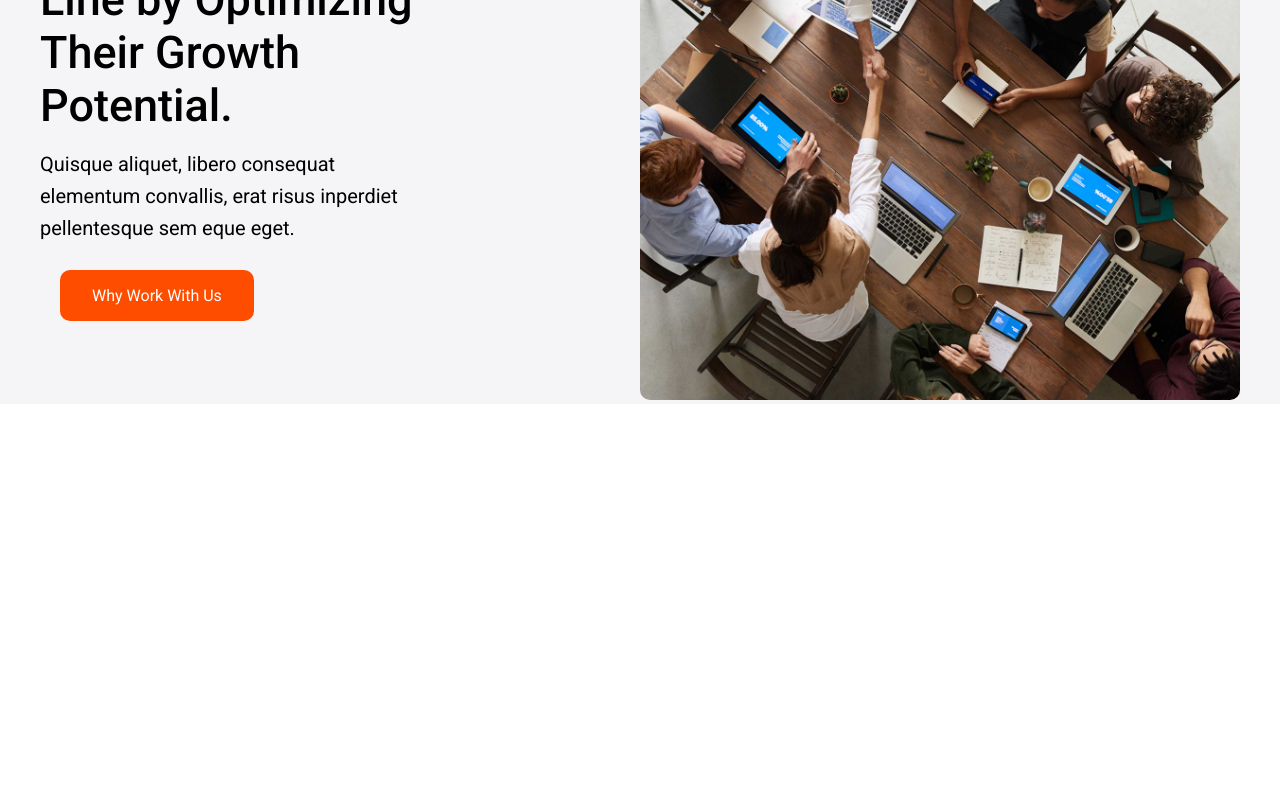
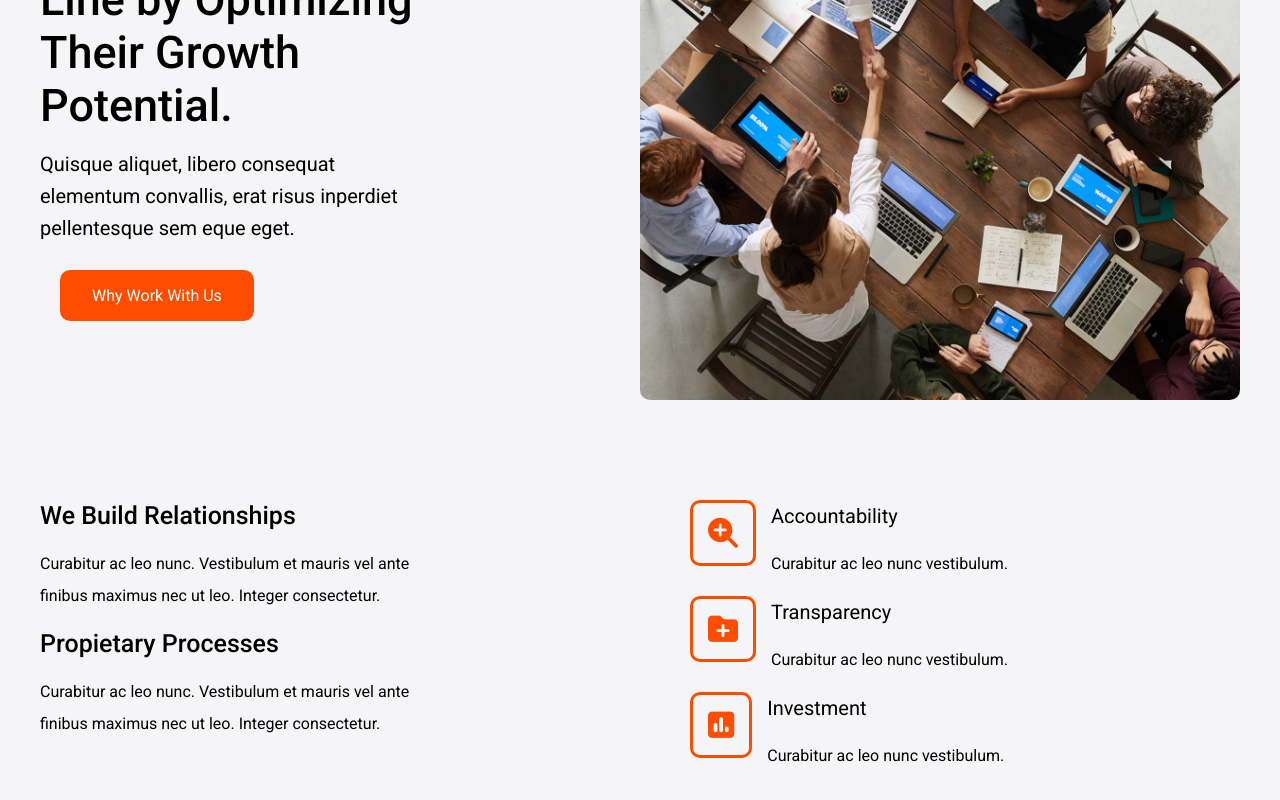
Before and after one commit to MayaSelena773/proj-html-vuejs, a Vue app: page / in a window 1280 px wide. Shown: the part 4670-5470 px from the top of the page. Before the commit the page ends 5074 px from the top, so only its background shows below. Built offline with nearby package versions, Linux system fonts and the light colour scheme.

Commit message:
clients part 2

```diff
--- a/src/components/PageClients.vue
+++ b/src/components/PageClients.vue
@@ -1,7 +1,8 @@
 <template>
-<!--Sezione clienti-->
+<!--SEZIONE CLIENTI-->
     <section class="section-clients">
 
+        <!--Prima parte-->
         <!--testo-->
         <div class="flex">
             <div class="big-box padd-text">
@@ -13,6 +14,43 @@
             <div>
                 <img src="../assets/img/we-boost-our-clients.jpg" alt="clients" class="big-box little-rad">
             </div>
+        </div>
+
+        <!--Seconda parte-->
+        <div class="flex padd-section">
+            <div class="big-box padd-text">
+                <p class="large-text">We Build Relationships</p>
+                <p>Curabitur ac leo nunc. Vestibulum et mauris vel ante finibus maximus nec ut leo. Integer consectetur.</p>
+                <p class="large-text">Propietary Processes</p>
+                <p>Curabitur ac leo nunc. Vestibulum et mauris vel ante finibus maximus nec ut leo. Integer consectetur.</p>
+            </div>
+
+            <div class="big-box">
+                <div class="flex">
+                    <span><i class="fa-solid fa-magnifying-glass-plus orange-icon"></i></span>
+                    <span>
+                        <p class="med-text">Accountability</p>
+                        <p>Curabitur ac leo nunc vestibulum.</p>
+                    </span>
+                </div>
+
+                <div class="flex">
+                    <span><i class="fa-solid fa-folder-plus orange-icon"></i></span>
+                    <span>
+                        <p class="med-text">Transparency</p>
+                        <p>Curabitur ac leo nunc vestibulum.</p>
+                    </span>
+                </div>
+
+                <div class="flex">
+                    <span><i class="fa-solid fa-square-poll-vertical orange-icon"></i></span>
+                    <span>
+                        <p class="med-text">Investment</p>
+                        <p>Curabitur ac leo nunc vestibulum.</p>
+                    </span>
+                </div>
+            </div>
+
         </div>
 
     </section>
@@ -50,5 +88,17 @@ export default {
     .little-rad {
         border-radius: 10px;
     }
+    .padd-section {
+        padding: 6rem 0;
+    }
+    .orange-icon {
+        color: $brand_primary_color;
+        font-size: 30px;
+        border: 3px solid $brand_primary_color;
+        border-radius: 10px;
+        padding: 15px;
+        margin-left: 50px;
+        margin-right: 15px;
+    }
 }
 </style>
--- a/src/components/PageConsultant.vue
+++ b/src/components/PageConsultant.vue
@@ -1,5 +1,5 @@
 <template>
-<!--Sezione consulenti-->
+<!--SEZIONE CONSULENTI-->
     <section class="section-consultant">
         <!--Titolo-->
         <h3 class="med-title padd">Trusted by Leading Organisations</h3>
```
